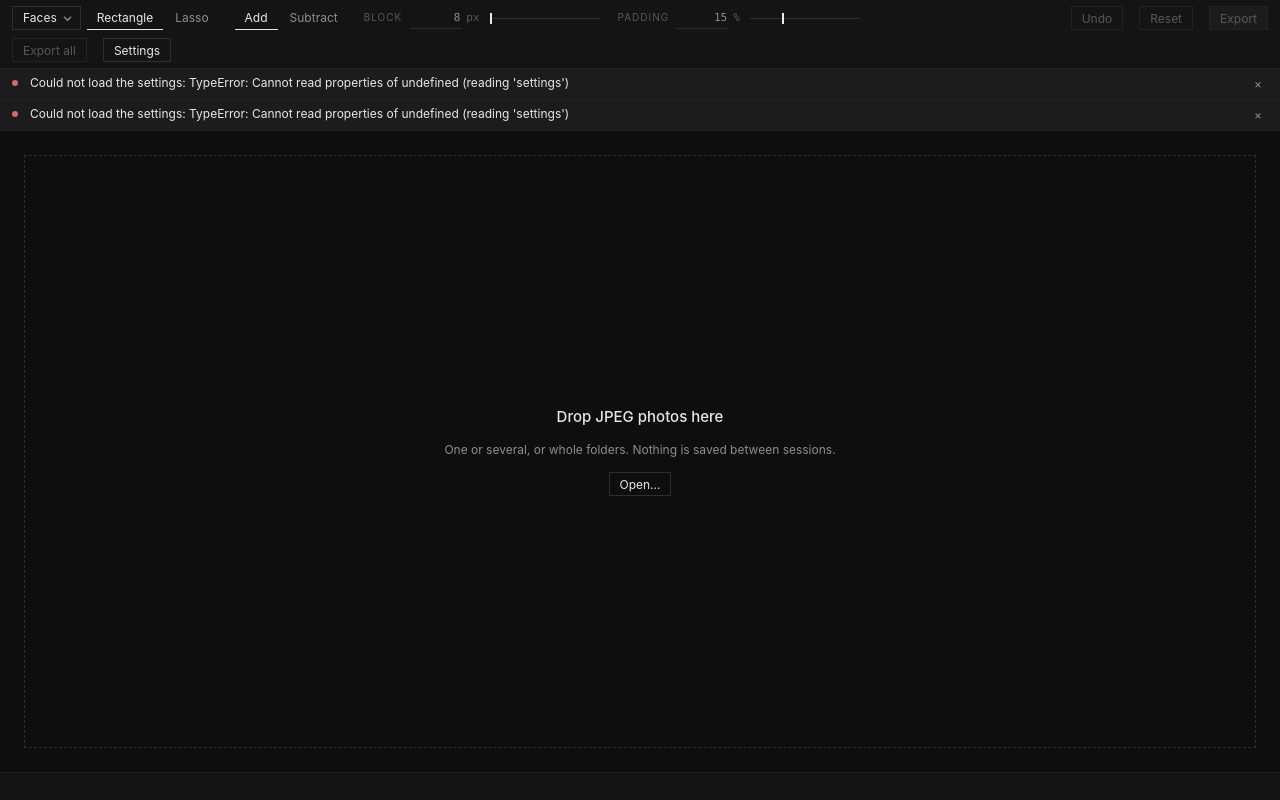
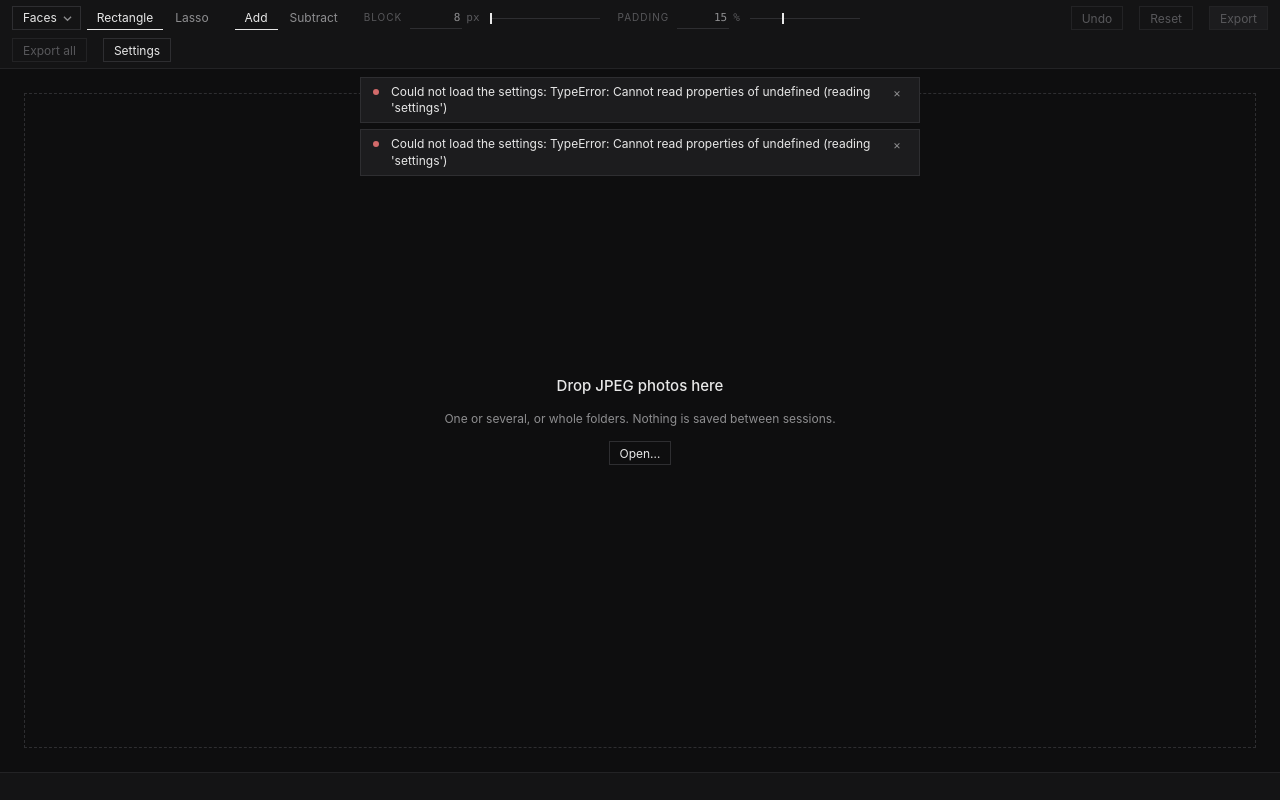
Before and after one commit to filipkauffeldt/pixlad, a React (Vite) app: page / in a window 1280 px wide. Built offline with nearby package versions, Linux system fonts and the light colour scheme; a web font is replaced by a local one.

Commit message:
Show notices over the top of the stage instead of above it

```diff
--- a/src/renderer/App.tsx
+++ b/src/renderer/App.tsx
@@ -125,6 +125,8 @@ export function App() {
   return (
     <div className="app">
       <Toolbar photo={photo} />
+      <div className="stageWrap">
+        <div className="noticeStack">
           {app.notices.map((notice) => (
             <div className="notice" role="alert" key={notice.id} data-testid="notice">
               <span className={`dot ${notice.kind === 'error' ? 'error' : ''}`} />
@@ -161,7 +163,7 @@ export function App() {
               )}
             </div>
           )}
-      <div className="stageWrap">
+        </div>
         {photo ? (
           <Stage key={`${photo.info.id}-${photo.fileVersion}`} photo={photo} onZoom={onZoom} />
         ) : (
--- a/src/renderer/app.css
+++ b/src/renderer/app.css
@@ -482,15 +482,29 @@ input[type='range']::-webkit-slider-thumb {
   border-color: var(--text);
 }
 
-/* Notices */
+/* Notices float over the top of the stage, so one appearing or clearing never resizes the stage
+   and moves the photo. The stack lets pointers through; only a notice itself takes them. */
+.noticeStack {
+  position: absolute;
+  top: 8px;
+  left: 50%;
+  z-index: 5;
+  width: min(560px, calc(100% - 24px));
+  transform: translateX(-50%);
+  display: flex;
+  flex-direction: column;
+  gap: 6px;
+  pointer-events: none;
+}
 .notice {
   display: flex;
   align-items: flex-start;
   gap: 12px;
   padding: 6px 12px;
   background: var(--raised);
-  border-bottom: 1px solid var(--line);
+  border: 1px solid var(--line-strong);
   color: var(--text);
+  pointer-events: auto;
 }
 .notice .lines {
   flex: 1;
```
Also changed, not shown: 1 other file (tests, documents, lock files or other folders). Lines whose indentation alone changed are shown as unchanged.
